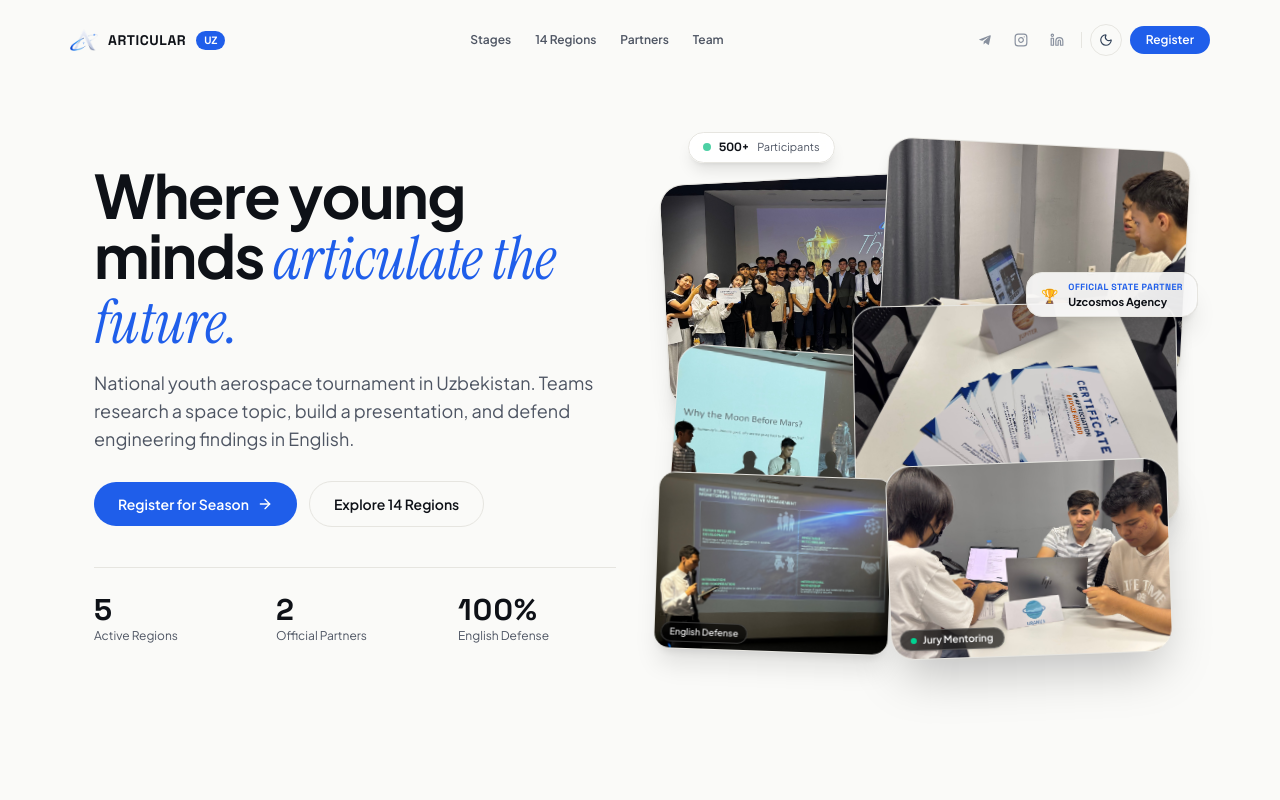
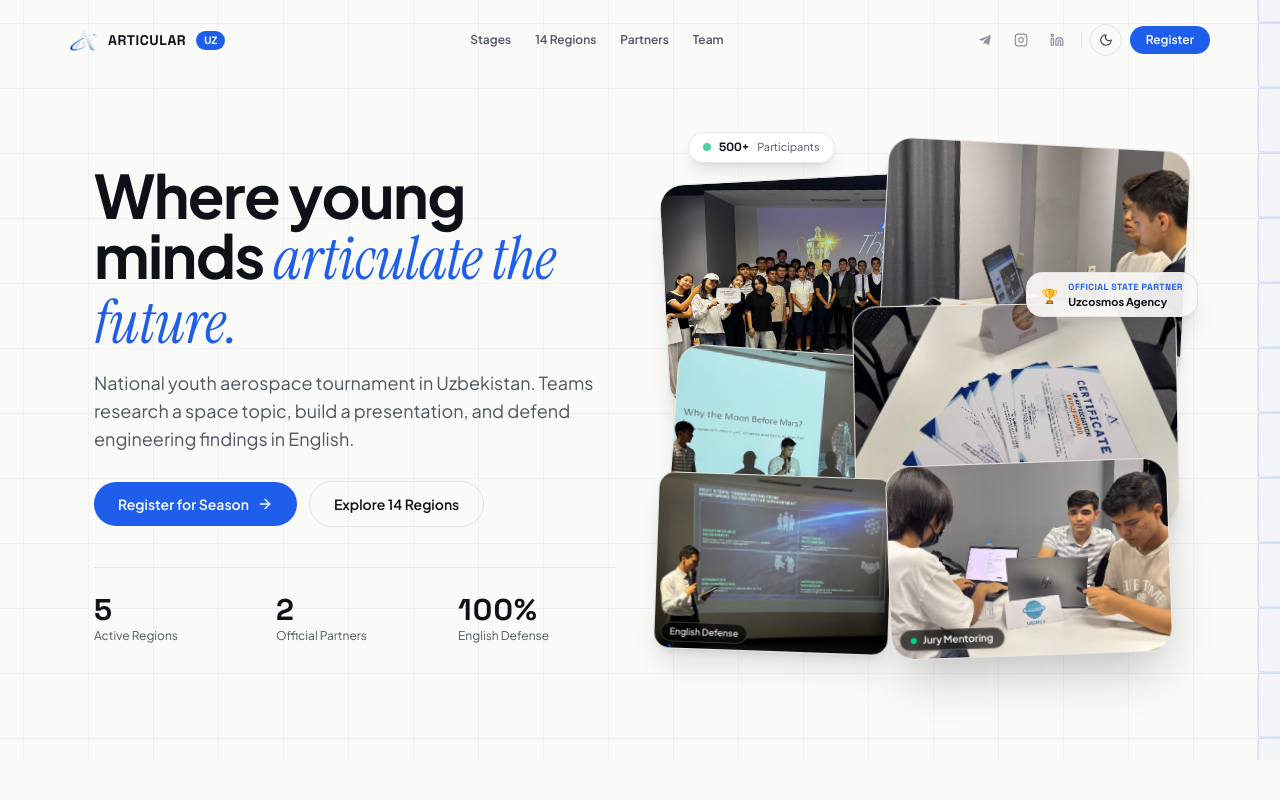
Before and after one commit to shohajunior/articular, a React (Vite) app: page / in a window 1280 px wide. Shown: the top 800 px of the page. Built offline with nearby package versions, Linux system fonts and the light colour scheme.

Commit message:
feat: increase hero grid visibility and add right-to-left sweeping laser scanline

```diff
--- a/src/components/sections/Hero.tsx
+++ b/src/components/sections/Hero.tsx
@@ -59,22 +59,25 @@ export const Hero: React.FC<HeroProps> = ({ onPhotoClick, isRevealed = true }) =
 
   return (
     <section className="relative overflow-hidden pt-28 pb-16 md:pt-36 md:pb-24">
-      {/* Ambient Interactive CursorGrid Background (Subtle & Delicate) */}
+      {/* Ambient Interactive CursorGrid Background with Right-to-Left Laser Scanline */}
       <div className="pointer-events-none absolute inset-0 z-0">
         <CursorGrid
           cellSize={65}
           color="#1f5eea"
-          radius={140}
+          radius={160}
           falloff="smooth"
-          holdTime={300}
-          fadeDuration={700}
-          lineWidth={1}
-          maxOpacity={0.18}
-          fillOpacity={0.02}
-          gridOpacity={0}
-          cellRadius={2}
+          holdTime={400}
+          fadeDuration={850}
+          lineWidth={1.2}
+          maxOpacity={0.45}
+          fillOpacity={0.08}
+          gridOpacity={0.05}
+          cellRadius={3}
           clickPulse={true}
-          pulseSpeed={500}
+          pulseSpeed={550}
+          sweepLine={true}
+          sweepInterval={6500}
+          sweepDuration={2600}
           className="h-full w-full"
         />
       </div>
@@ -224,7 +227,7 @@ export const Hero: React.FC<HeroProps> = ({ onPhotoClick, isRevealed = true }) =
                 </div>
               </div>
 
-              {/* Card 4 (Center-Left): Aerospace Workshop [NEW] */}
+              {/* Card 4 (Center-Left): Aerospace Workshop */}
               <div
                 onClick={() => onPhotoClick(galleryItems[3])}
                 className="group absolute left-2 top-52 z-22 w-[52%] cursor-pointer overflow-hidden rounded-3xl border border-[var(--line)] bg-[var(--surface)] shadow-xl transition-all duration-300 ease-out hover:z-40 hover:-translate-y-2 hover:rotate-0 hover:scale-[1.04] hover:shadow-2xl hover:border-[var(--line-strong)] rotate-4"
@@ -245,7 +248,7 @@ export const Hero: React.FC<HeroProps> = ({ onPhotoClick, isRevealed = true }) =
                 </div>
               </div>
 
-              {/* Card 5 (Bottom-Right): Mentoring & Jury [NEW] */}
+              {/* Card 5 (Bottom-Right): Mentoring & Jury */}
               <div
                 onClick={() => onPhotoClick(galleryItems[4])}
                 className="group absolute right-4 bottom-2 z-30 w-[54%] cursor-pointer overflow-hidden rounded-3xl border border-[var(--line)] bg-[var(--surface)] shadow-2xl transition-all duration-300 ease-out hover:z-40 hover:-translate-y-2 hover:rotate-0 hover:scale-[1.04] hover:shadow-2xl hover:border-[var(--line-strong)] -rotate-2"
--- a/src/components/ui/CursorGrid.tsx
+++ b/src/components/ui/CursorGrid.tsx
@@ -16,6 +16,9 @@ export interface CursorGridProps {
   clickPulse?: boolean;
   pulseSpeed?: number;
   className?: string;
+  sweepLine?: boolean;
+  sweepInterval?: number;
+  sweepDuration?: number;
 }
 
 const FALLOFF_CURVES = {
@@ -46,7 +49,10 @@ export const CursorGrid: React.FC<CursorGridProps> = ({
   cellRadius = 0,
   clickPulse = true,
   pulseSpeed = 600,
-  className = ''
+  className = '',
+  sweepLine = false,
+  sweepInterval = 7000,
+  sweepDuration = 2800,
 }) => {
   const containerRef = useRef<HTMLDivElement>(null);
   const canvasRef = useRef<HTMLCanvasElement>(null);
@@ -66,7 +72,10 @@ export const CursorGrid: React.FC<CursorGridProps> = ({
     gridOpacity,
     cellRadius,
     clickPulse,
-    pulseSpeed
+    pulseSpeed,
+    sweepLine,
+    sweepInterval,
+    sweepDuration
   };
 
   useEffect(() => {
@@ -78,7 +87,6 @@ export const CursorGrid: React.FC<CursorGridProps> = ({
     if (!ctx) return;
     const dpr = Math.min(window.devicePixelRatio || 1, 2);
 
-    // Grid state: one alpha + timestamp pair per cell, indexed row-major.
     let cols = 0;
     let rows = 0;
     let offX = 0;
@@ -91,6 +99,7 @@ export const CursorGrid: React.FC<CursorGridProps> = ({
     let raf = 0;
     let running = false;
     let lastFrame = 0;
+    let lastSweepStart = performance.now() - 4000;
 
     const rebuild = () => {
       const p = propsRef.current;
@@ -104,7 +113,6 @@ export const CursorGrid: React.FC<CursorGridProps> = ({
       ctx.setTransform(dpr, 0, 0, dpr, 0, 0);
       cols = Math.ceil(w / cSize) + 1;
       rows = Math.ceil(h / cSize) + 1;
-      // Center the lattice so edge cells crop evenly on both sides
       offX = (w - cols * cSize) / 2;
       offY = (h - rows * cSize) / 2;
       alphas = new Float32Array(cols * rows);
@@ -119,8 +127,6 @@ export const CursorGrid: React.FC<CursorGridProps> = ({
       return [cx, cy];
     };
 
-    // Light up every cell whose center falls inside the radius, with the
-    // configured falloff curve mapping distance to brightness.
     const energize = (x: number, y: number, boost?: number) => {
       const p = propsRef.current;
       const cSize = p.cellSize || 70;
@@ -159,7 +165,7 @@ export const CursorGrid: React.FC<CursorGridProps> = ({
       ctx.clearRect(0, 0, w, h);
       const [cr, cg, cb] = hexToRgb(p.color || '#1f5eea');
 
-      // Optional faint static lattice
+      // 1. Static guide lattice
       if (p.gridOpacity && p.gridOpacity > 0) {
         ctx.strokeStyle = `rgba(${cr}, ${cg}, ${cb}, ${p.gridOpacity})`;
         ctx.lineWidth = 1;
@@ -177,7 +183,59 @@ export const CursorGrid: React.FC<CursorGridProps> = ({
         ctx.stroke();
       }
 
-      // Expanding click pulses hand their energy to cells as they pass
+      // 2. Right-to-Left Laser / Radar Scanline (sweeping across the hero background)
+      let sweepActive = false;
+      if (p.sweepLine) {
+        const sInterval = p.sweepInterval || 7000;
+        const sDuration = p.sweepDuration || 2800;
+        const elapsed = now - lastSweepStart;
+        const progress = elapsed / sDuration;
+
+        if (progress >= 0 && progress <= 1) {
+          sweepActive = true;
+          // Sweep from right (w + 40) to left (-80)
+          const sweepX = (w + 40) - progress * (w + 120);
+
+          ctx.save();
+          // Trailing horizontal light tail to the right of the beam
+          const tailWidth = Math.min(160, cSize * 2.5);
+          const glowGrad = ctx.createLinearGradient(sweepX, 0, sweepX + tailWidth, 0);
+          glowGrad.addColorStop(0, `rgba(56, 189, 248, 0.4)`);
+          glowGrad.addColorStop(0.12, `rgba(${cr}, ${cg}, ${cb}, 0.22)`);
+          glowGrad.addColorStop(1, `rgba(${cr}, ${cg}, ${cb}, 0)`);
+
+          ctx.fillStyle = glowGrad;
+          ctx.fillRect(sweepX, 0, tailWidth, h);
+
+          // Crisp vertical beam line
+          ctx.strokeStyle = `rgba(186, 230, 253, 0.65)`;
+          ctx.lineWidth = 1.5;
+          ctx.beginPath();
+          ctx.moveTo(sweepX, 0);
+          ctx.lineTo(sweepX, h);
+          ctx.stroke();
+          ctx.restore();
+
+          // Energize grid cells directly under the sweep line
+          const sweepCol = Math.floor((sweepX - offX) / cSize);
+          if (sweepCol >= 0 && sweepCol < cols) {
+            const boost = (p.maxOpacity ?? 1) * 0.85;
+            for (let cRow = 0; cRow < rows; cRow++) {
+              const idx = cRow * cols + sweepCol;
+              if (boost > alphas[idx]) {
+                alphas[idx] = boost;
+                touched[idx] = now;
+              }
+            }
+          }
+        } else if (elapsed > sInterval) {
+          // Restart periodic sweep
+          lastSweepStart = now;
+          sweepActive = true;
+        }
+      }
+
+      // 3. Expanding click pulses
       const pSpeed = p.pulseSpeed || 600;
       const maxOp = p.maxOpacity ?? 1;
       for (let pi = pulses.length - 1; pi >= 0; pi--) {
@@ -206,7 +264,8 @@ export const CursorGrid: React.FC<CursorGridProps> = ({
         }
       }
 
-      let anyVisible = pulses.length > 0;
+      // 4. Render active cells
+      let anyVisible = pulses.length > 0 || sweepActive;
       const fadeDuration = p.fadeDuration || 800;
       const holdTime = p.holdTime || 400;
       const fadeStep = dt / Math.max(fadeDuration, 16);
@@ -249,7 +308,7 @@ export const CursorGrid: React.FC<CursorGridProps> = ({
         ctx.stroke();
       }
 
-      if (anyVisible) {
+      if (anyVisible || (p.sweepLine && (now - lastSweepStart < (p.sweepDuration || 2800) + 100))) {
         raf = requestAnimationFrame(draw);
       } else {
         running = false;
@@ -278,6 +337,17 @@ export const CursorGrid: React.FC<CursorGridProps> = ({
       wake();
     };
 
+    const onPointerEnter = () => {
+      // Trigger a sweep line when user enters the section if not recently triggered
+      if (propsRef.current.sweepLine) {
+        const now = performance.now();
+        if (now - lastSweepStart > 3500) {
+          lastSweepStart = now;
+        }
+      }
+      wake();
+    };
+
     const onPointerDown = (e: MouseEvent | PointerEvent) => {
       if (!propsRef.current.clickPulse) return;
       const [x, y] = toLocal(e);
@@ -293,23 +363,34 @@ export const CursorGrid: React.FC<CursorGridProps> = ({
     rebuild();
     wake();
 
-    // Listen on parent section so cursor anywhere in hero lights up the grid
+    // Periodic sweep interval ticker
+    let sweepTimer: any = null;
+    if (sweepLine) {
+      sweepTimer = setInterval(() => {
+        lastSweepStart = performance.now();
+        wake();
+      }, sweepInterval);
+    }
+
     const targetElement = container.closest('section') || container.parentElement || container;
+    targetElement.addEventListener('pointerenter', onPointerEnter as EventListener);
     targetElement.addEventListener('pointermove', onPointerMove as EventListener);
     targetElement.addEventListener('pointerdown', onPointerDown as EventListener);
 
     return () => {
       cancelAnimationFrame(raf);
+      if (sweepTimer) clearInterval(sweepTimer);
       ro.disconnect();
+      targetElement.removeEventListener('pointerenter', onPointerEnter as EventListener);
       targetElement.removeEventListener('pointermove', onPointerMove as EventListener);
       targetElement.removeEventListener('pointerdown', onPointerDown as EventListener);
     };
-  }, [cellSize]);
+  }, [cellSize, sweepLine, sweepInterval, sweepDuration]);
 
   // Repaint static layers when visual props change while idle
   useEffect(() => {
     wakeRef.current?.();
-  }, [gridOpacity, color, lineWidth, maxOpacity, fillOpacity, cellRadius]);
+  }, [gridOpacity, color, lineWidth, maxOpacity, fillOpacity, cellRadius, sweepLine]);
 
   return (
     <div ref={containerRef} className={`cursor-grid${className ? ` ${className}` : ''}`}>
```
